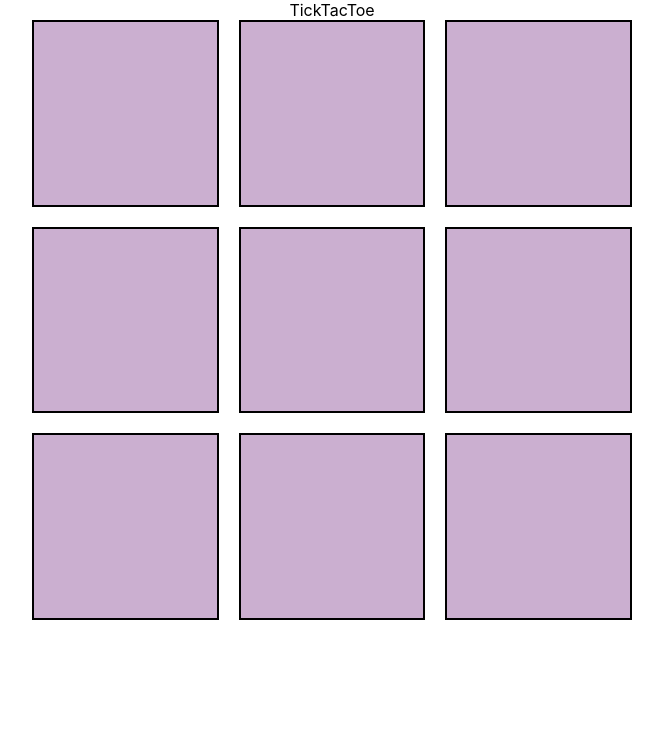
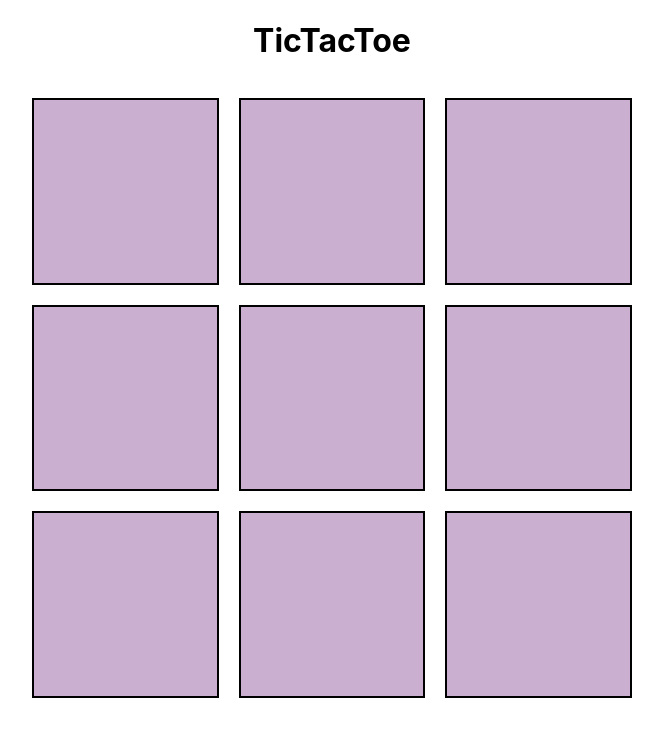
Before and after one commit to jessicalmosby/react-tiktactoe, a React (Create React App) app: page / in a window 1280 px wide. Shown: the top 736 px of the page, without its empty margins (308-971 px from the left). Built offline with nearby package versions, Linux system fonts and the light colour scheme.

Commit message:
have winner and cats game messages showing

```diff
--- a/src/App.js
+++ b/src/App.js
@@ -5,6 +5,7 @@ import Board from './Components/Board/Board.js';
 function App() {
   return (
     <div className="App">
+      <h1>TicTacToe</h1>
       <Header />
       <Board />
     </div>
--- a/src/Components/Header/Header.js
+++ b/src/Components/Header/Header.js
@@ -1,5 +1,12 @@
 import React from 'react';
+import { useGameContext } from '../../Context/GameContext.js';
 
 export default function Header() {
-  return <div className="header">TickTacToe</div>;
+  const { gameMessage } = useGameContext();
+
+  return (
+    <div className="header">
+      <p>{gameMessage}</p>
+    </div>
+  );
 }
--- a/src/Context/GameContext.js
+++ b/src/Context/GameContext.js
@@ -30,8 +30,7 @@ const GameProvider = ({ children }) => {
       setGameMessage(`You win ${winner}!`);
       setActive(false);
     } else if (!boardContent.some((i) => i === '')) {
-      console.log('Cats');
-      setGameMessage('Oop, Cats Game!');
+      setGameMessage('Oop, Cats game!');
       setActive(false);
     }
   };
```
